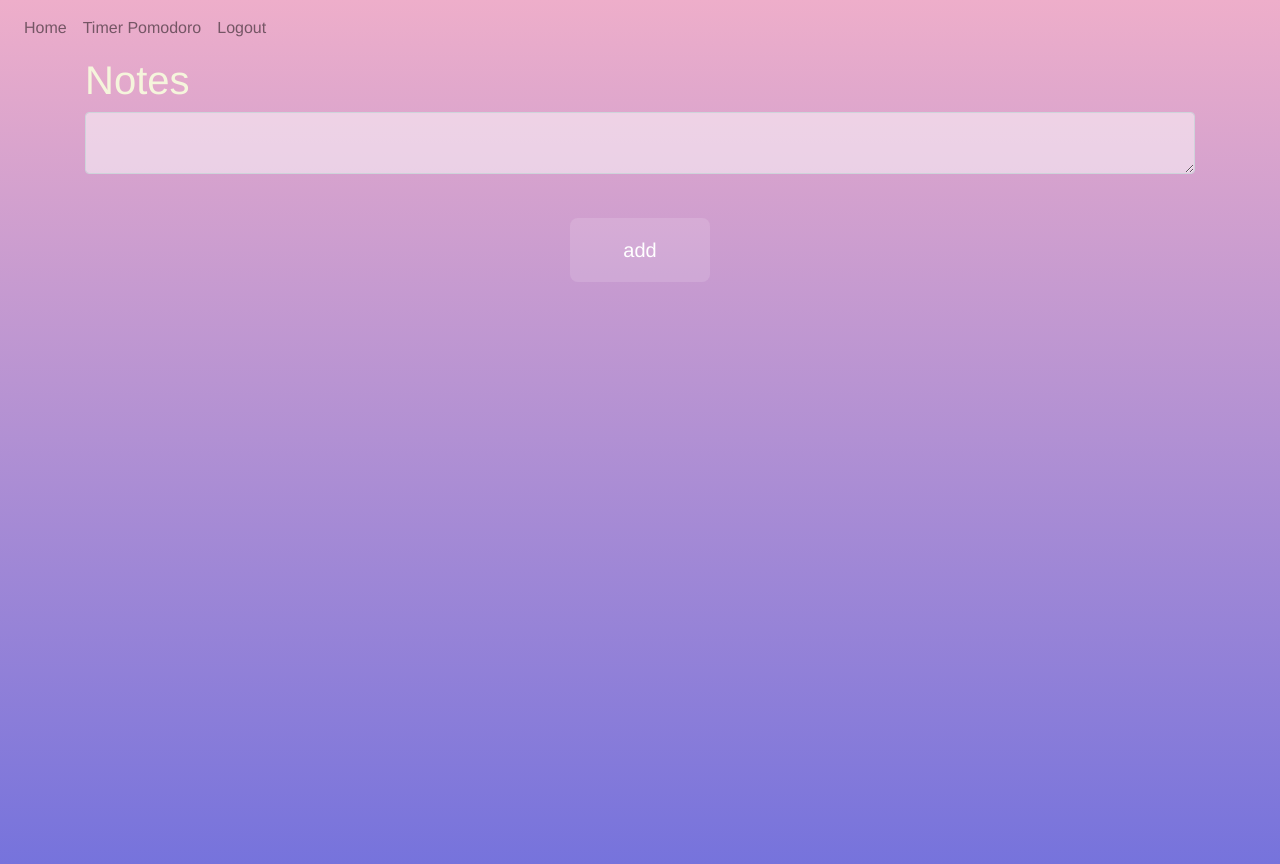
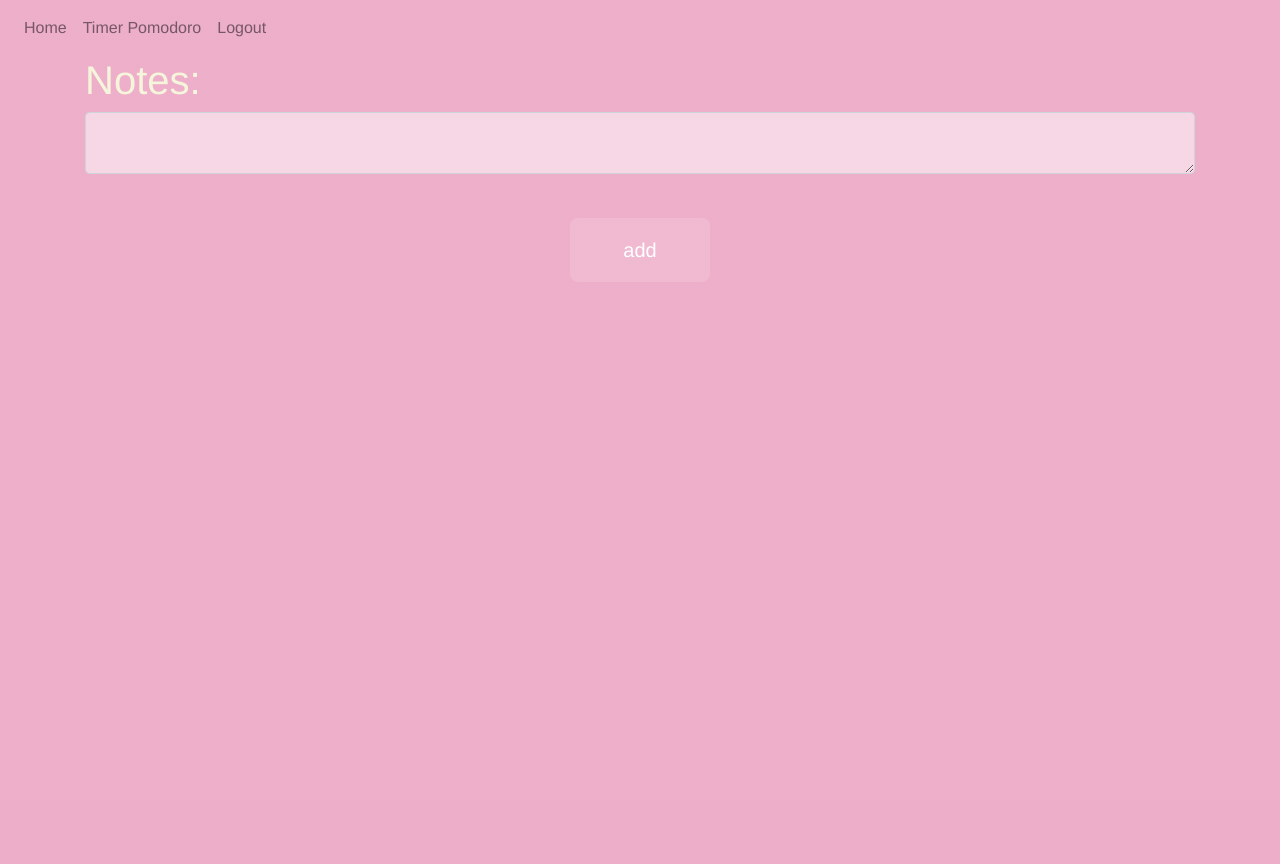
Before and after one commit to stepwiktoria/Pogoda, a Flask app: page / in a window 1280 px wide. After the commit the page ends 258 px from the top, so only its background shows below. Run offline with Flask 3, Linux system fonts and the light colour scheme; the visitor is signed in with stand-in values (Sample User, id 1); data that the repository does not hold is empty; some libraries are stand-ins or nearby versions.

Commit message:
zmiany xd

```diff
--- a/website/static/css/style.css
+++ b/website/static/css/style.css
@@ -1,13 +1,16 @@
 body {
-  background-color: #A8C8ED;
-  background-image: linear-gradient(#EEAECA, #7673DC);
-  height: 864px;
+  background-color: #eeaecaf7;
+  background-image: linear-gradient(#eeaecaf7, #eeaecaf7);
+  height: auto;
   font-family: 'Helvetica';
   font-style: thin;
   font-weight: lighter;
   color:beige
 
 }
+
+/* xd background-color: #A8C8ED;
+background-image: linear-gradient(#EEAECA, #7673DC);*/
 
 #page-title {
   text-align: center;
@@ -93,15 +96,6 @@ button.btn-primary {
   cursor: pointer;
 }
 
-.button.btn-primary:active,
-.button.btn-primary:hover {
-  background-color: rgba(255, 255, 255, 0.132);
-  border: 3px solid transparent;
-  border-radius: 8px;
-  color: #FFFFFF;
-}
-
-
 .form-control {
   background-color: rgba(255, 255, 255, 0.5);
 }
--- a/website/templates/home.html
+++ b/website/templates/home.html
@@ -1,8 +1,8 @@
 {% extends "base.html" %}
 {% block title %}Home{% endblock %}
 {% block content %}
-<link rel="stylesheet" type="text/css" href="{{ url_for('static', filename='styles.css') }}"/>
-  <h1 class="page-title">Notes</h1>
+<link rel="stylesheet" type="text/css" href="{{ url_for('static', filename='styles.css') }}" />
+  <h1 class="page-title">Notes:</h1>
   <ul class="list-group list-group-flush" id="notes">
     {% for note in user.notes %}
     <li class="list-group-item">
```
